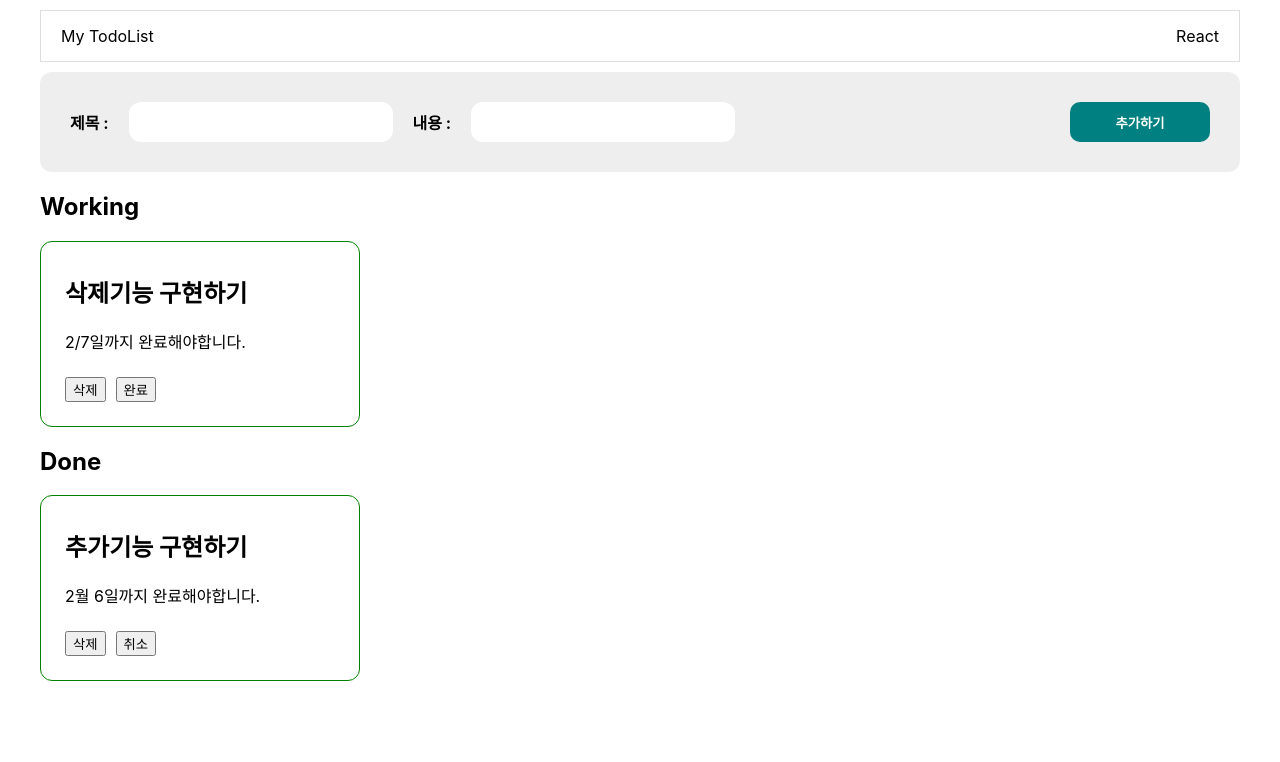
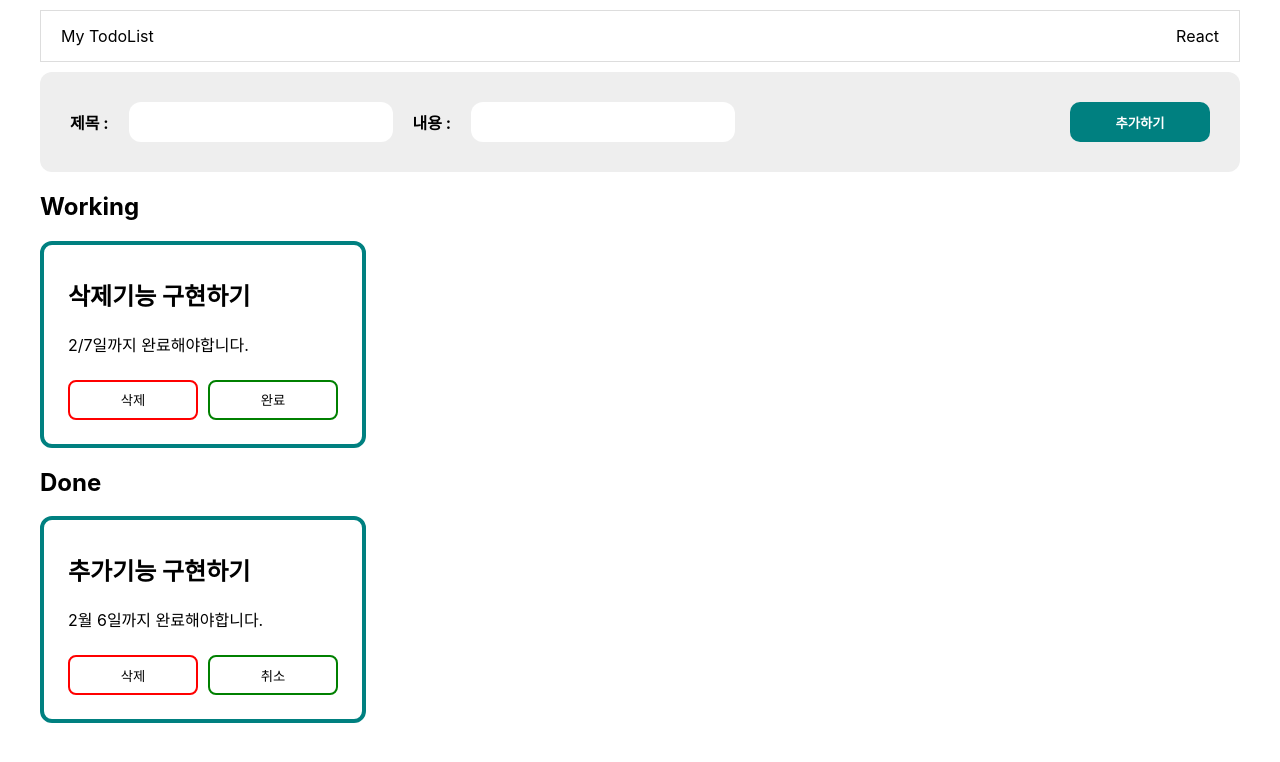
Before and after one commit to jyhan14/react-prac-todoList-lv1, a React (Create React App) app: page / in a window 1280 px wide. Shown: the top 762 px of the page. Built offline with nearby package versions, Linux system fonts and the light colour scheme.

Commit message:
feat: todo css

```diff
--- a/src/components/todo/Todo.jsx
+++ b/src/components/todo/Todo.jsx
@@ -9,9 +9,13 @@ const Todo = ({ todo, deleteTodos, updateTodos }) => {
                 <div>{todo.body}</div>
             </div>
 
-            <div className="btns" >
-                <button onClick={() => deleteTodos(todo.id)}>삭제</button>
-                <button onClick={() => updateTodos(todo.id)}>{todo.isDone ? "취소" : "완료"}</button>
+            <div className="btns button">
+                <button
+                className="deleteBtn"
+                onClick={() => deleteTodos(todo.id)}>삭제</button>
+                <button
+                className="doneBtn"
+                onClick={() => updateTodos(todo.id)}>{todo.isDone ? "취소" : "완료"}</button>
             </div>
         </div>
     );
--- a/src/components/todo/todo.css
+++ b/src/components/todo/todo.css
@@ -1,7 +1,29 @@
 .todoContainer {
-    /* border: 4px solid teal; */
-    border: 1px solid green;
+    border: 4px solid teal;
     border-radius: 12px;
     padding: 12px 24px 24px;
     width: 270px;
 }
+
+button{
+    border-radius: 8px;
+    cursor: pointer;
+    height: 40px;
+    width: 50%;
+}
+
+.btns{
+    display: flex;
+    gap: 10px;
+    margin-top: 24px;
+}
+
+.deleteBtn {
+    background-color: #fff;
+    border: 2px solid red;
+}
+
+.doneBtn {
+    background-color: #fff;
+    border: 2px solid green;
+}
```
